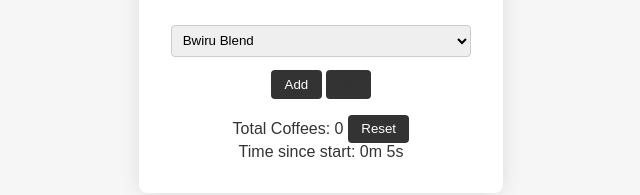
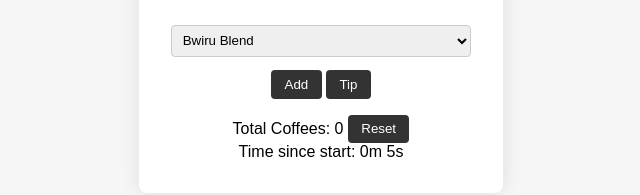
Before and after one commit to inganzo-coder/gakondo, a plain HTML site: page index.html in a window 1280 px wide. Shown: the part 371-566 px from the top of the page, 319-959 px from the left. Drawn offline with Linux system fonts and the light colour scheme.

Commit message:
Update index.html

```diff
--- a/index.html
+++ b/index.html
@@ -103,7 +103,7 @@
 
         </select>
         <button onclick="addCoffee()">Add</button>
-        <button onclick="addCoffee()"><a href="tel:+12123334444"</a>Tip</button>
+        <button <a href="tel:+12123334444"</a>Tip</button>
         <ul id="coffee-list"></ul>
         <div id="full-info" class="full-info">
             <h2 id="coffee-title"></h2>
```
